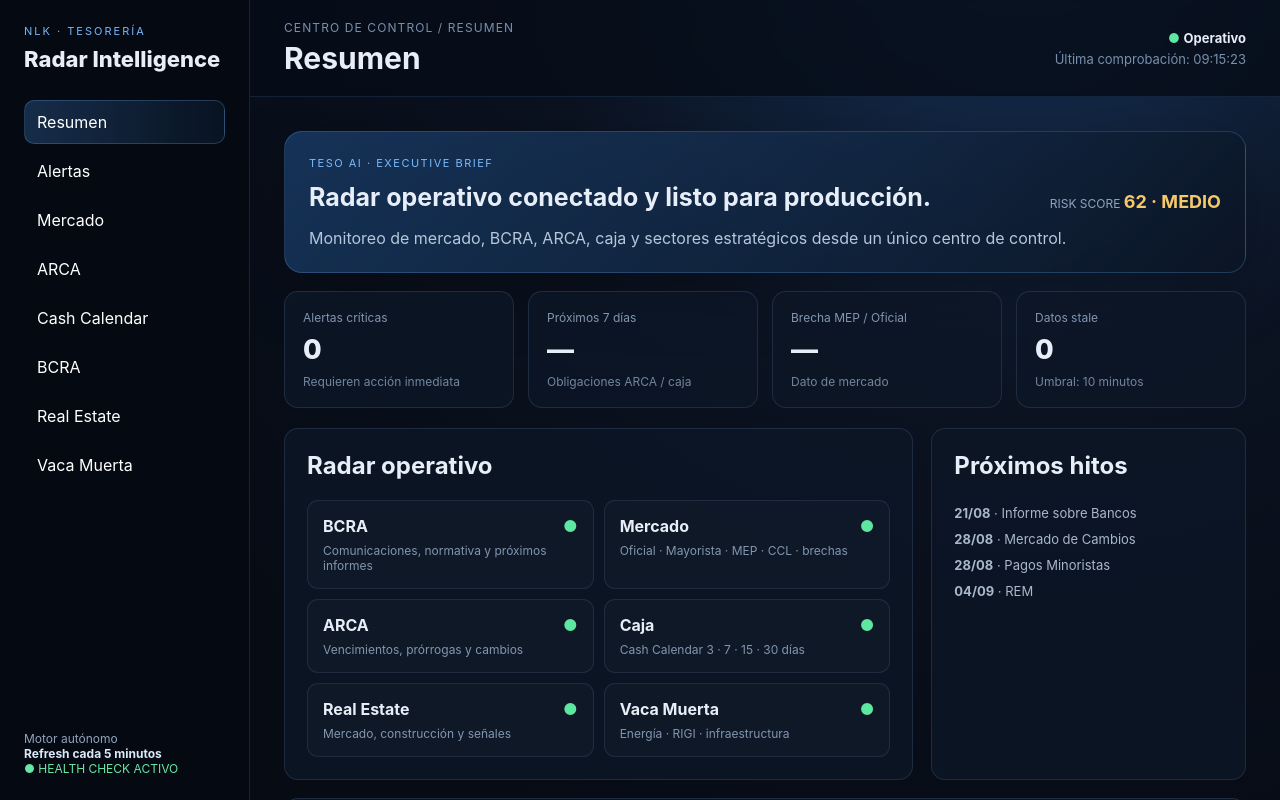
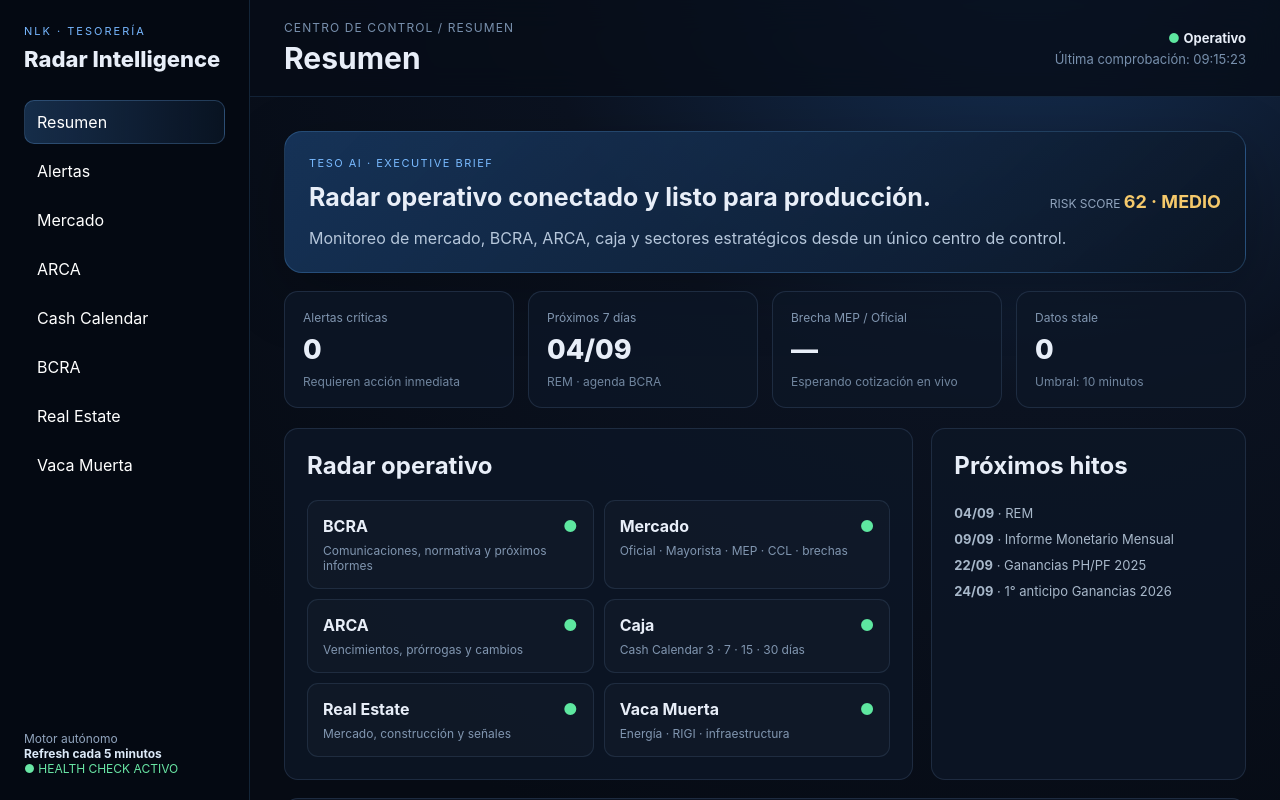
Before and after one commit to tesoreria-radar/tesoreria-radar, a Next.js app: page / in a window 1280 px wide. Shown: the top 800 px of the page. Built offline with nearby package versions, Linux system fonts and the light colour scheme.

Commit message:
feat: refresh executive dashboard and current treasury milestones

```diff
--- a/app/page.tsx
+++ b/app/page.tsx
@@ -50,7 +50,7 @@ export default function Dashboard() {
 
       <main style={{marginLeft:250}}>
         <header style={{background:'rgba(7,13,24,.82)', borderBottom:'1px solid rgba(102,177,255,.13)', padding:'20px 34px', display:'flex', justifyContent:'space-between', alignItems:'center', backdropFilter:'blur(16px)'}}>
-          <div><div style={{fontSize:12, color:'#7890ad', letterSpacing:1.1}}>CENTRO DE CONTROL / {section.toUpperCase()}</div><h1 style={{margin:'5px 0 0', fontSize:30}}>Resumen</h1></div>
+          <div><div style={{fontSize:12, color:'#7890ad', letterSpacing:1.1}}>CENTRO DE CONTROL / {section.toUpperCase()}</div><h1 style={{margin:'5px 0 0', fontSize:30}}>{section}</h1></div>
           <div style={{textAlign:'right', fontSize:13}}><div><span style={{color:'#5ee7a0'}}>●</span> <b>{systemState[0]}</b></div><div style={{color:'#7890ad', marginTop:5}}>Última comprobación: {lastRefresh ? lastRefresh.toLocaleTimeString('es-AR') : '—'}</div></div>
         </header>
 
@@ -64,8 +64,8 @@ export default function Dashboard() {
           <div style={{display:'grid', gridTemplateColumns:'repeat(4,1fr)', gap:14}}>
             {[
               ['Alertas críticas','0','Requieren acción inmediata'],
-              ['Próximos 7 días','—','Obligaciones ARCA / caja'],
-              ['Brecha MEP / Oficial','—','Dato de mercado'],
+              ['Próximos 7 días','04/09','REM · agenda BCRA'],
+              ['Brecha MEP / Oficial','—','Esperando cotización en vivo'],
               ['Datos stale','0','Umbral: 10 minutos'],
             ].map(([a,b,c]) => <div key={a} style={{background:'rgba(13,23,38,.82)', border:'1px solid rgba(124,162,204,.17)', borderRadius:14, padding:18}}><div style={{fontSize:12, color:'#8196b0'}}>{a}</div><div style={{fontSize:27, fontWeight:800, margin:'8px 0'}}>{b}</div><div style={{fontSize:12, color:'#71869f'}}>{c}</div></div>)}
           </div>
@@ -75,7 +75,7 @@ export default function Dashboard() {
               <h2 style={{marginTop:0}}>Radar operativo</h2>
               <div style={{display:'grid', gridTemplateColumns:'repeat(2,1fr)', gap:10}}>{modules.map(([name,desc]) => <div key={name} style={{border:'1px solid rgba(124,162,204,.15)', borderRadius:11, padding:15, background:'rgba(255,255,255,.018)'}}><div style={{display:'flex', justifyContent:'space-between'}}><b>{name}</b><span style={{color:'#5ee7a0'}}>●</span></div><div style={{fontSize:12, color:'#8196b0', marginTop:7}}>{desc}</div></div>)}</div>
             </div>
-            <div style={{background:'rgba(13,23,38,.82)', border:'1px solid rgba(124,162,204,.17)', borderRadius:14, padding:22}}><h2 style={{marginTop:0}}>Próximos hitos</h2><div style={{fontSize:13, lineHeight:2, color:'#a8b8ca'}}><div><b>21/08</b> · Informe sobre Bancos</div><div><b>28/08</b> · Mercado de Cambios</div><div><b>28/08</b> · Pagos Minoristas</div><div><b>04/09</b> · REM</div></div></div>
+            <div style={{background:'rgba(13,23,38,.82)', border:'1px solid rgba(124,162,204,.17)', borderRadius:14, padding:22}}><h2 style={{marginTop:0}}>Próximos hitos</h2><div style={{fontSize:13, lineHeight:2, color:'#a8b8ca'}}><div><b>04/09</b> · REM</div><div><b>09/09</b> · Informe Monetario Mensual</div><div><b>22/09</b> · Ganancias PH/PF 2025</div><div><b>24/09</b> · 1° anticipo Ganancias 2026</div></div></div>
           </div>
 
           <div style={{marginTop:18, background:'rgba(13,23,38,.82)', border:'1px solid rgba(124,162,204,.17)', borderRadius:14, padding:22}}><h2 style={{marginTop:0}}>Últimas novedades</h2><p style={{color:'#8196b0'}}>El motor mostrará aquí únicamente novedades nuevas o modificadas y las ordenará por impacto para Tesorería.</p></div>
```
